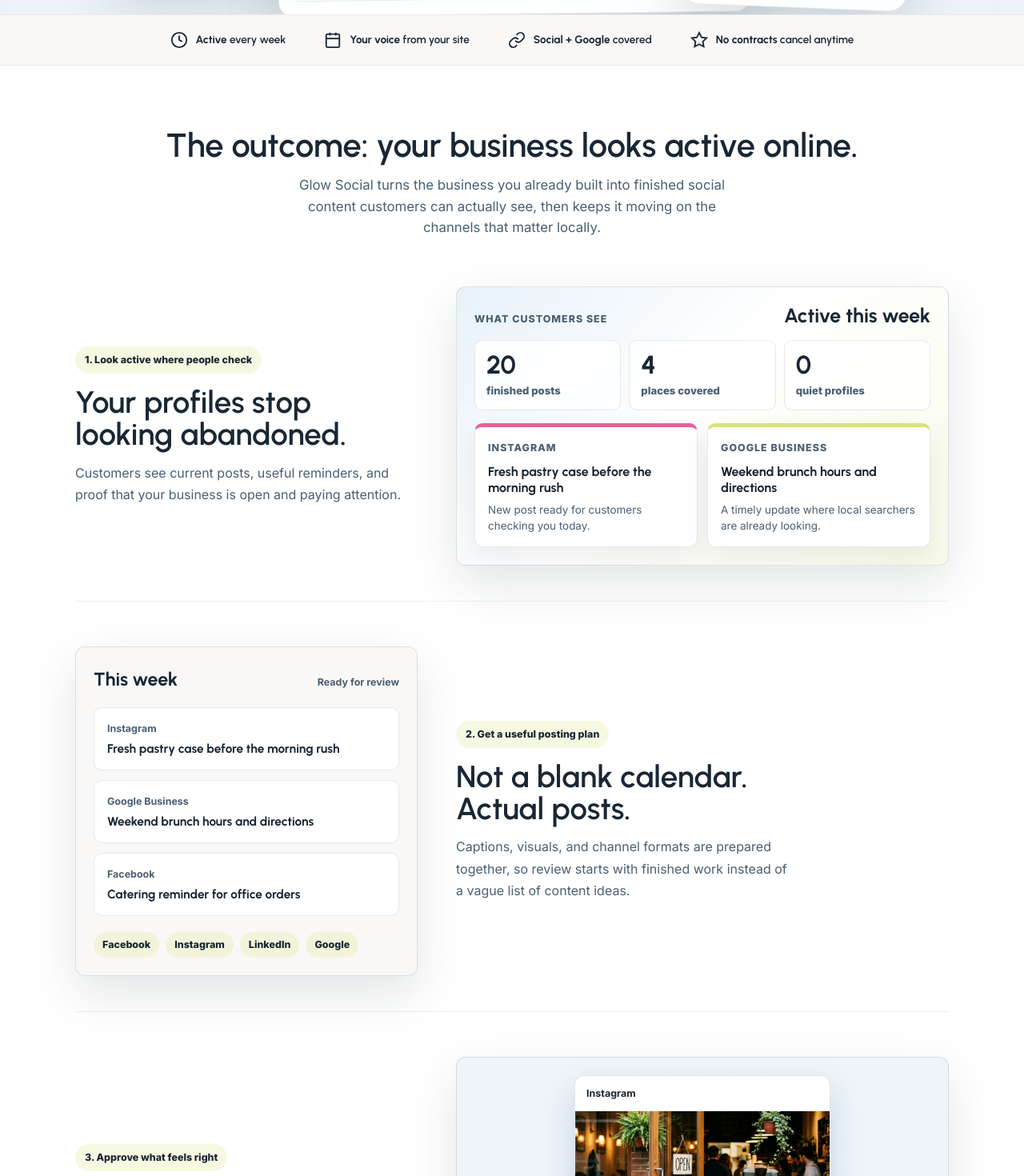
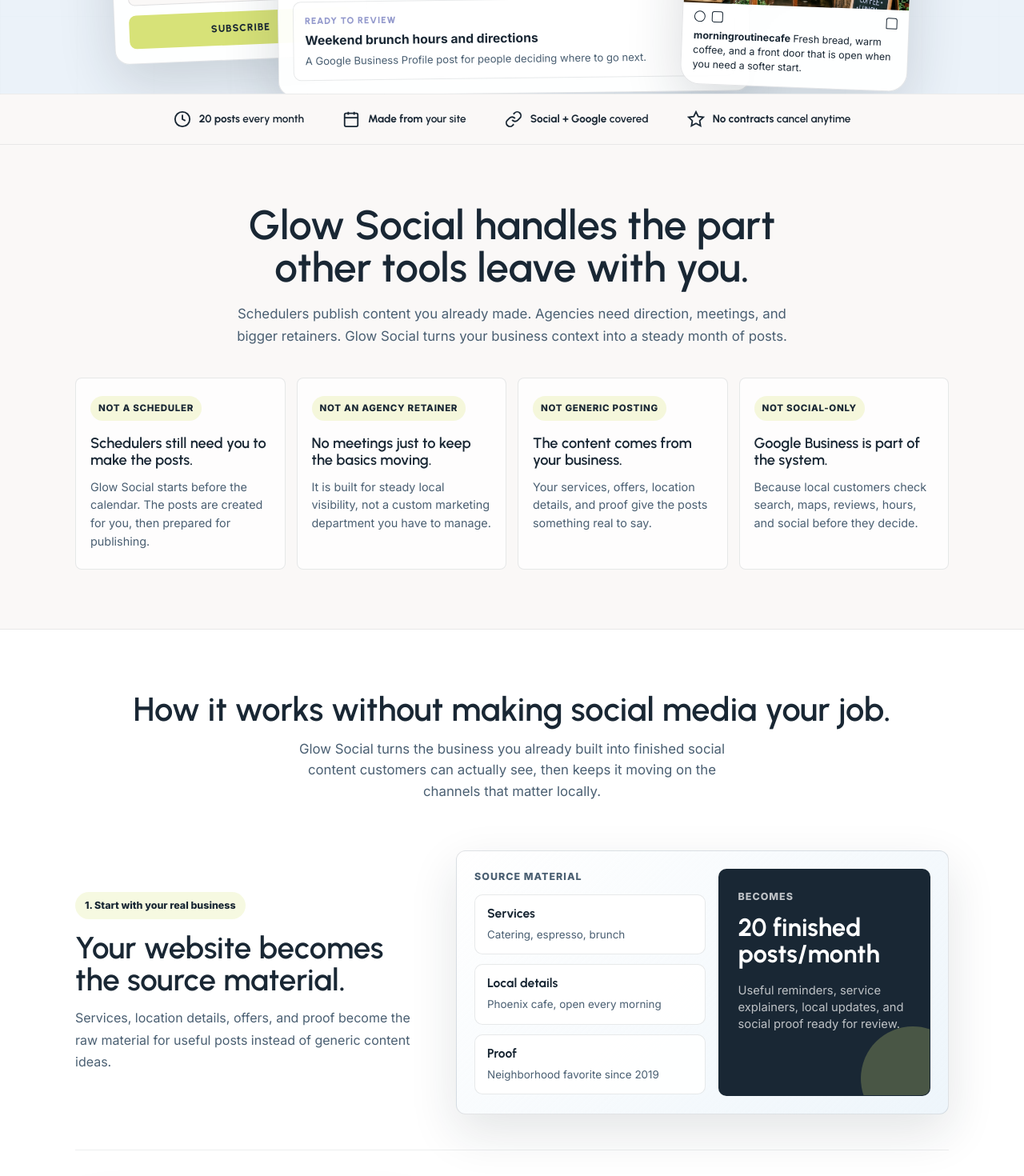
Before and after one commit to glowsocial/glowsocial.com, a Next.js app: page / in a window 1280 px wide. Shown: the part 1220-2690 px from the top of the page at 80% size. Built offline with nearby package versions, Linux system fonts and the light colour scheme.

Commit message:
feat: sharpen homepage positioning

```diff
--- a/app/components/HomeJsonLd.js
+++ b/app/components/HomeJsonLd.js
@@ -24,7 +24,7 @@ export default function HomeJsonLd() {
         name: "What is Glow Social?",
         acceptedAnswer: {
           "@type": "Answer",
-          text: "Glow Social is a done-for-you social media service that keeps your business active online. It creates posts in your voice, designs graphics for your business, and publishes where customers check, including Google Business Profile.",
+          text: "Glow Social is a done-for-you social media posting system for local businesses. It turns a business website, services, offers, proof, and local details into finished posts for Instagram, Facebook, LinkedIn, and Google Business Profile.",
         },
       },
       {
@@ -32,7 +32,7 @@ export default function HomeJsonLd() {
         name: "How is Glow Social different from other social media tools?",
         acceptedAnswer: {
           "@type": "Answer",
-          text: "Unlike Buffer, Hootsuite, or other tools that require you to create content yourself, Glow Social handles repeatable posting for you. We read your website, learn your voice, generate posts and graphics tailored to your business, and publish to the places customers check, including Google Business Profile. Plans are Core at $99/month, Pro at $149/month, and Unlimited at $299/month.",
+          text: "Schedulers like Buffer and Hootsuite publish content you already made. Glow Social creates the posts from your business context, prepares them for review, and keeps social plus Google Business Profile current. Plans are Core at $99/month, Pro at $149/month, and Unlimited at $299/month.",
         },
       },
       {
@@ -68,7 +68,7 @@ export default function HomeJsonLd() {
     name: "Glow Social",
     url: "https://glowsocial.com",
   description:
-    "Glow Social keeps local businesses active online with custom posts and publishing where customers check.",
+    "Glow Social turns local business websites and business context into finished posts for social channels and Google Business Profile.",
     contactPoint: {
       "@type": "ContactPoint",
       email: "kathleen@glowsocial.com",
@@ -84,7 +84,7 @@ export default function HomeJsonLd() {
     operatingSystem: "Web",
     url: "https://glowsocial.com",
   description:
-      "Done-for-you social media posting for local businesses. Glow Social creates brand-matched posts, custom graphics, automated publishing, and Google Business Profile visibility.",
+      "Done-for-you social media posting for local businesses. Glow Social creates finished posts from business context and keeps social channels plus Google Business Profile current.",
     offers: [
       {
         "@type": "Offer",
@@ -115,7 +115,7 @@ export default function HomeJsonLd() {
       },
     ],
     featureList:
-      "brand-matched voice, custom graphics, Google Business Profile posting, Google review monitoring, automated scheduling, multi-platform publishing",
+      "posts created from business context, brand-matched voice, Google Business Profile posting, Google review monitoring, automated scheduling, multi-platform publishing",
   };
 
   return (
--- a/app/components/HomePageContent.js
+++ b/app/components/HomePageContent.js
@@ -108,27 +108,57 @@ function WorkflowScenes() {
     <div className="workflow-scenes">
       <article className="workflow-scene">
         <div className="workflow-scene-copy">
-          <span className="workflow-step">1. Look active where people check</span>
-          <h3>Your profiles stop looking abandoned.</h3>
-          <p>Customers see current posts, useful reminders, and proof that your business is open and paying attention.</p>
+          <span className="workflow-step">1. Start with your real business</span>
+          <h3>Your website becomes the source material.</h3>
+          <p>Services, location details, offers, and proof become the raw material for useful posts instead of generic content ideas.</p>
         </div>
-        <div className="scene-panel scene-panel--outcomes" aria-label="Social media outcomes preview">
+        <div className="scene-panel scene-panel--source" aria-label="Website to finished posts preview">
+          <div className="source-column">
+            <span>Source material</span>
+            <div className="source-card">
+              <strong>Services</strong>
+              <p>Catering, espresso, brunch</p>
+            </div>
+            <div className="source-card">
+              <strong>Local details</strong>
+              <p>Phoenix cafe, open every morning</p>
+            </div>
+            <div className="source-card">
+              <strong>Proof</strong>
+              <p>Neighborhood favorite since 2019</p>
+            </div>
+          </div>
+          <div className="source-output">
+            <span>Becomes</span>
+            <strong>20 finished posts/month</strong>
+            <p>Useful reminders, service explainers, local updates, and social proof ready for review.</p>
+          </div>
+        </div>
+      </article>
+
+      <article className="workflow-scene workflow-scene--flip">
+        <div className="workflow-scene-copy">
+          <span className="workflow-step">2. Create the posts, not the calendar</span>
+          <h3>You are not handed a blank scheduler.</h3>
+          <p>Captions, visuals, and channel formats are prepared together, so review starts with finished work instead of another empty content tool.</p>
+        </div>
+        <div className="scene-panel scene-panel--outcomes" aria-label="Finished monthly posting output preview">
           <div className="outcome-summary">
-            <span>What customers see</span>
-            <strong>Active this week</strong>
+            <span>Monthly output</span>
+            <strong>Ready to review</strong>
           </div>
-          <div className="outcome-stats" aria-label="Posting outcomes">
+          <div className="outcome-stats" aria-label="Posting output">
             <div>
               <strong>20</strong>
               <span>finished posts</span>
             </div>
             <div>
               <strong>4</strong>
-              <span>places covered</span>
+              <span>channels covered</span>
             </div>
             <div>
               <strong>0</strong>
-              <span>quiet profiles</span>
+              <span>blank calendars</span>
             </div>
           </div>
           <div className="outcome-feed">
@@ -146,45 +176,13 @@ function WorkflowScenes() {
         </div>
       </article>
 
-      <article className="workflow-scene workflow-scene--flip">
-        <div className="workflow-scene-copy">
-          <span className="workflow-step">2. Get a useful posting plan</span>
-          <h3>Not a blank calendar. Actual posts.</h3>
-          <p>Captions, visuals, and channel formats are prepared together, so review starts with finished work instead of a vague list of content ideas.</p>
-        </div>
-        <div className="scene-panel scene-panel--calendar" aria-label="Content plan preview">
-          <div className="scene-week-header">
-            <strong>This week</strong>
-            <span>Ready for review</span>
-          </div>
-          <div className="scene-post-row">
-            <span>Instagram</span>
-            <strong>Fresh pastry case before the morning rush</strong>
-          </div>
-          <div className="scene-post-row">
-            <span>Google Business</span>
-            <strong>Weekend brunch hours and directions</strong>
-          </div>
-          <div className="scene-post-row">
-            <span>Facebook</span>
-            <strong>Catering reminder for office orders</strong>
-          </div>
-          <div className="scene-channel-row" aria-label="Supported channels">
-            <span>Facebook</span>
-            <span>Instagram</span>
-            <span>LinkedIn</span>
-            <span>Google</span>
-          </div>
-        </div>
-      </article>
-
       <article className="workflow-scene">
         <div className="workflow-scene-copy">
-          <span className="workflow-step">3. Approve what feels right</span>
-          <h3>You stay in control without doing the work.</h3>
-          <p>Skip or approve posts before they publish. The goal is less babysitting, not another dashboard to manage.</p>
+          <span className="workflow-step">3. Keep approval simple</span>
+          <h3>Final say without content production.</h3>
+          <p>Approve the posts that fit and skip anything that does not. The work stays light because the posts are already made.</p>
         </div>
-        <div className="scene-panel scene-panel--approval" aria-label="Approval queue preview">
+        <div className="scene-panel scene-panel--approval" aria-label="Simple approval preview">
           <div className="approval-card">
             <span className="approval-platform">Instagram</span>
             <div className="approval-image"></div>
@@ -200,14 +198,14 @@ function WorkflowScenes() {
 
       <article className="workflow-scene workflow-scene--flip">
         <div className="workflow-scene-copy">
-          <span className="workflow-step">4. Stay visible every week</span>
-          <h3>Your channels keep looking current.</h3>
-          <p>Once posts are approved, the important reminders, proof, and local updates keep moving to the places customers already check.</p>
+          <span className="workflow-step">4. Cover social and local search</span>
+          <h3>Google Business does not get forgotten.</h3>
+          <p>The same monthly system keeps social profiles and high-intent local search surfaces current.</p>
         </div>
         <div className="scene-panel scene-panel--cadence" aria-label="Posting cadence outcome preview">
           <div className="cadence-header">
-            <span>After approval</span>
-            <strong>Active all month</strong>
+            <span>Where it goes</span>
+            <strong>Social + Google</strong>
           </div>
           <div className="cadence-list">
             <div className="cadence-row cadence-row--live">
@@ -232,11 +230,60 @@ function WorkflowScenes() {
   );
 }
 
+function DifferenceSection() {
+  const differences = [
+    {
+      label: "Not a scheduler",
+      title: "Schedulers still need you to make the posts.",
+      body: "Glow Social starts before the calendar. The posts are created for you, then prepared for publishing.",
+    },
+    {
+      label: "Not an agency retainer",
+      title: "No meetings just to keep the basics moving.",
+      body: "It is built for steady local visibility, not a custom marketing department you have to manage.",
+    },
+    {
+      label: "Not generic posting",
+      title: "The content comes from your business.",
+      body: "Your services, offers, location details, and proof give the posts something real to say.",
+    },
+    {
+      label: "Not social-only",
+      title: "Google Business is part of the system.",
+      body: "Because local customers check search, maps, reviews, hours, and social before they decide.",
+    },
+  ];
+
+  return (
+    <section className="difference" aria-label="How Glow Social is different">
+      <div className="container">
+        <div className="difference-header">
+          <h2>Glow Social handles the part other tools leave with you.</h2>
+          <p>
+            Schedulers publish content you already made. Agencies need direction, meetings, and bigger retainers.
+            {" "}
+            <BrandName /> turns your business context into a steady month of posts.
+          </p>
+        </div>
+        <div className="difference-grid">
+          {differences.map((item) => (
+            <article className="difference-card" key={item.label}>
+              <span>{item.label}</span>
+              <h3>{item.title}</h3>
+              <p>{item.body}</p>
+            </article>
+          ))}
+        </div>
+      </div>
+    </section>
+  );
+}
+
 function ValueComparison({ pricing }) {
   return (
     <section className="value-compare" id="compare-options">
       <div className="container">
-        <h2>Compared to the usual options, this is the lighter lift.</h2>
+        <h2>Use Glow Social when the bottleneck is making the posts.</h2>
         <p className="section-sub">The real alternative is not another scheduler. It is your time, an agency retainer, or hiring someone before you are ready.</p>
         <div className="value-table-wrap">
           <table className="value-table">
@@ -306,34 +353,17 @@ export default function HomePageContent() {
           <div className="hero-copy">
             <span className="hero-badge">
               <span className="badge-dot"></span>
-              Local business social media, handled
+              Done-for-you local social media
             </span>
             <h1>
-              <span>Social media for</span>
-              <span className="hero-audience" aria-hidden="true">
-                <span className="hero-audience-track">
-                  <span>cafes.</span>
-                  <span>e-commerce.</span>
-                  <span className="hero-audience-compact">insurance agents.</span>
-                  <span>med spas.</span>
-                  <span className="hero-audience-compact">wellness clinics.</span>
-                  <span>life coaches.</span>
-                  <span className="hero-audience-compact">business coaches.</span>
-                  <span>Realtors.</span>
-                  <span>salons.</span>
-                  <span>contractors.</span>
-                  <span>clinics.</span>
-                  <span>local shops.</span>
-                  <span>cafes.</span>
-                </span>
-              </span>
-              <span className="visually-hidden">local businesses.</span>
+              <span>Your website already has</span>
+              <span>the posts in it.</span>
             </h1>
             <p className="hero-sub">
-              Paste your website. <BrandName /> turns it into finished posts for Instagram, Facebook, LinkedIn, and Google Business Profile.
+              Paste your website. <BrandName /> turns your services, offers, proof, and local details into finished posts for Instagram, Facebook, LinkedIn, and Google Business Profile.
             </p>
             <p className="hero-desc">
-              No content calendar to maintain. No generic captions. No quiet profiles making people wonder if you are still open.
+              Not a scheduler. Not an agency retainer. A steady posting system for businesses that need to look current without creating content every week.
             </p>
             <form
               className="hero-url-form"
@@ -369,15 +399,15 @@ export default function HomePageContent() {
             <div className="hero-proof">
               <div className="hero-proof-item">
                 <svg viewBox="0 0 24 24" fill="none" stroke="currentColor" strokeWidth="2"><path d="M22 11.08V12a10 10 0 1 1-5.93-9.14"/><polyline points="22 4 12 14.01 9 11.01"/></svg>
-                <span>Posts created for you</span>
+                <span>Creates the posts</span>
               </div>
               <div className="hero-proof-item">
                 <svg viewBox="0 0 24 24" fill="none" stroke="currentColor" strokeWidth="2"><rect x="3" y="3" width="18" height="18" rx="2"/><polyline points="9 11 12 14 22 4"/></svg>
-                <span>Google Business included</span>
+                <span>Social + Google</span>
               </div>
               <div className="hero-proof-item">
                 <svg viewBox="0 0 24 24" fill="none" stroke="currentColor" strokeWidth="2"><path d="M20 21v-2a4 4 0 0 0-4-4H8a4 4 0 0 0-4 4v2"/><circle cx="12" cy="7" r="4"/></svg>
-                <span>Approve before publish</span>
+                <span>Approve or skip</span>
               </div>
             </div>
           </div>
@@ -390,11 +420,11 @@ export default function HomePageContent() {
         <div className="container trust-bar-inner">
           <div className="trust-stat">
             <svg className="trust-icon" viewBox="0 0 24 24" fill="none" stroke="currentColor" strokeWidth="2"><circle cx="12" cy="12" r="10" /><polyline points="12 6 12 12 16 14" /></svg>
-            <div><strong>Active</strong> every week</div>
+            <div><strong>20 posts</strong> every month</div>
           </div>
           <div className="trust-stat">
             <svg className="trust-icon" viewBox="0 0 24 24" fill="none" stroke="currentColor" strokeWidth="2"><rect x="3" y="4" width="18" height="18" rx="2" /><line x1="16" y1="2" x2="16" y2="6" /><line x1="8" y1="2" x2="8" y2="6" /><line x1="3" y1="10" x2="21" y2="10" /></svg>
-            <div><strong>Your voice</strong> from your site</div>
+            <div><strong>Made from</strong> your site</div>
           </div>
           <div className="trust-stat">
             <svg className="trust-icon" viewBox="0 0 24 24" fill="none" stroke="currentColor" strokeWidth="2"><path d="M10 13a5 5 0 0 0 7.54.54l3-3a5 5 0 0 0-7.07-7.07l-1.72 1.71" /><path d="M14 11a5 5 0 0 0-7.54-.54l-3 3a5 5 0 0 0 7.07 7.07l1.71-1.71" /></svg>
@@ -407,10 +437,12 @@ export default function HomePageContent() {
         </div>
       </section>
 
+      <DifferenceSection />
+
       {/* ============ WORKFLOW — Product in four steps ============ */}
       <section className="workflow" id="how">
         <div className="container">
-          <h2>The outcome: your business looks active online.</h2>
+          <h2>How it works without making social media your job.</h2>
           <p className="section-sub">
             <BrandName /> turns the business you already built into finished social content customers can actually see, then keeps it moving on the channels that matter locally.
           </p>
--- a/app/home.css
+++ b/app/home.css
@@ -791,6 +791,82 @@
   flex-shrink: 0;
 }
 
+/* ---- Difference ---- */
+.difference {
+  padding: 74px 0;
+  background: var(--paper);
+  border-bottom: 1px solid rgba(25, 39, 52, 0.08);
+}
+
+.difference-header {
+  max-width: 780px;
+  margin: 0 auto;
+  text-align: center;
+}
+
+.difference-header h2 {
+  color: var(--navy);
+  font-size: clamp(2rem, 4vw, 3.35rem);
+  line-height: 1.02;
+  margin-bottom: 18px;
+  letter-spacing: 0;
+  text-transform: none;
+}
+
+.difference-header p {
+  margin: 0 auto;
+  max-width: 690px;
+  color: var(--text-muted);
+  font-size: 1.05rem;
+  line-height: 1.68;
+}
+
+.difference-grid {
+  display: grid;
+  grid-template-columns: repeat(4, minmax(0, 1fr));
+  gap: 14px;
+  margin-top: 38px;
+}
+
+.difference-card {
+  min-height: 230px;
+  padding: 22px 18px;
+  border: 1px solid rgba(25, 39, 52, 0.1);
+  border-radius: 8px;
+  background: rgba(255, 255, 255, 0.74);
+}
+
+.difference-card span {
+  display: inline-flex;
+  align-items: center;
+  min-height: 28px;
+  margin-bottom: 18px;
+  padding: 6px 10px;
+  border-radius: 999px;
+  background: rgba(215, 226, 120, 0.26);
+  color: var(--navy);
+  font-size: 0.72rem;
+  font-weight: 800;
+  letter-spacing: 0.06em;
+  text-transform: uppercase;
+}
+
+.difference-card h3 {
+  color: var(--navy);
+  font-size: 1.14rem;
+  line-height: 1.18;
+  margin-bottom: 11px;
+  letter-spacing: 0;
+  text-transform: none;
+}
+
+.difference-card p {
+  margin: 0;
+  color: var(--text-muted);
+  font-size: 0.9rem;
+  line-height: 1.58;
+}
+
 /* ---- Workflow ---- */
 .workflow {
   padding: 76px 0;
@@ -965,6 +1041,102 @@
   font-family: var(--font-heading);
   font-size: 0.96rem;
   line-height: 1.3;
+}
+
+.scene-panel--source {
+  display: grid;
+  grid-template-columns: minmax(0, 1fr) minmax(0, 0.92fr);
+  gap: 16px;
+  align-items: stretch;
+  background:
+    linear-gradient(135deg, rgba(255, 255, 255, 0.92), rgba(221, 236, 247, 0.5)),
+    var(--white);
+}
+
+.source-column,
+.source-output {
+  display: grid;
+  align-content: start;
+  gap: 12px;
+}
+
+.source-column > span,
+.source-output span {
+  color: var(--text-muted);
+  font-size: 0.78rem;
+  font-weight: 800;
+  letter-spacing: 0.08em;
+  text-transform: uppercase;
+}
+
+.source-card,
+.source-output {
+  border: 1px solid rgba(25, 39, 52, 0.1);
+  border-radius: 10px;
+  background: rgba(255, 255, 255, 0.9);
+}
+
+.source-card {
+  padding: 14px 15px;
+}
+
+.source-card strong,
+.source-output strong {
+  display: block;
+  color: var(--navy);
+  font-family: var(--font-heading);
+  line-height: 1.2;
+}
+
+.source-card strong {
+  font-size: 0.98rem;
+}
+
+.source-card p,
+.source-output p {
+  margin: 7px 0 0;
+  color: var(--text-muted);
+  font-size: 0.84rem;
+  line-height: 1.45;
+}
+
+.source-output {
+  position: relative;
+  justify-content: center;
+  padding: 24px;
+  background: var(--navy);
+  color: var(--white);
+  overflow: hidden;
+}
+
+.source-output::after {
+  content: "";
+  position: absolute;
+  right: -44px;
+  bottom: -44px;
+  width: 130px;
+  height: 130px;
+  border-radius: 999px;
+  background: rgba(215, 226, 120, 0.25);
+}
+
+.source-output span,
+.source-output p {
+  color: rgba(255, 255, 255, 0.72);
+}
+
+.source-output strong {
+  position: relative;
+  z-index: 1;
+  color: var(--white);
+  font-size: 1.95rem;
+  line-height: 1.05;
+}
+
+.source-output p {
+  position: relative;
+  z-index: 1;
+  font-size: 0.92rem;
 }
 
 .scene-panel--outcomes {
@@ -1765,6 +1937,7 @@
   }
   .features-grid { grid-template-columns: 1fr; }
   .brain-grid { grid-template-columns: 1fr; }
+  .difference-grid { grid-template-columns: repeat(2, minmax(0, 1fr)); }
   .pricing-grid { grid-template-columns: 1fr; max-width: 400px; margin: 40px auto 0; }
   .workflow-grid { grid-template-columns: repeat(2, 1fr); }
   .workflow-scenes { gap: 34px; }
@@ -1860,6 +2033,9 @@
   .showcase-card-art--photo { height: 230px; }
   .showcase-card p { font-size: 0.82rem; }
   .trust-bar-inner { flex-direction: column; gap: 12px; text-align: center; }
+  .difference { padding: 56px 0; }
+  .difference-grid { grid-template-columns: 1fr; }
+  .difference-card { min-height: 0; }
   .workflow { padding: 56px 0; }
   .workflow-grid { grid-template-columns: 1fr; }
   .workflow-card { min-height: 0; }
@@ -1870,6 +2046,8 @@
     min-height: 0;
     padding: 16px;
   }
+  .scene-panel--source { grid-template-columns: 1fr; }
+  .source-output { min-height: 190px; }
   .outcome-summary { display: grid; gap: 4px; }
   .outcome-feed { grid-template-columns: 1fr; }
   .cadence-header { display: grid; gap: 4px; }
--- a/app/how-it-works/page.js
+++ b/app/how-it-works/page.js
@@ -48,7 +48,7 @@ const steps = [
     number: "05",
     eyebrow: "Review drafts",
     title: "Nothing publishes until you approve it.",
-    body: "When the drafts are ready, open the app, review each post, edit anything you want, and connect the profiles you want kept active.",
+    body: "When the drafts are ready, open the app, approve what fits, skip anything that does not, and connect the profiles you want kept active.",
     preview: "review",
   },
 ];
--- a/app/layout.js
+++ b/app/layout.js
@@ -29,7 +29,7 @@ export const metadata = {
     template: "%s | Glow Social",
   },
   description:
-    "Glow Social keeps local businesses active online with posts written in your voice and published to social channels plus Google Business Profile.",
+    "Glow Social turns your website and business context into finished posts for social channels plus Google Business Profile.",
   openGraph: {
     type: "website",
     locale: "en_US",
@@ -37,7 +37,7 @@ export const metadata = {
     siteName: "Glow Social",
     title: "Glow Social | Done-for-you social media for local businesses",
     description:
-      "Glow Social turns your website into finished posts and publishes them where local customers check, including Google Business Profile.",
+      "Glow Social turns your website, services, offers, and proof into finished posts for social channels plus Google Business Profile.",
     images: [
       {
         url: "https://glowsocial.com/images/og-image.png",
@@ -51,7 +51,7 @@ export const metadata = {
     card: "summary_large_image",
     title: "Glow Social | Done-for-you social media for local businesses",
     description:
-      "Glow Social keeps local businesses active online with posts written in your voice and published where customers check.",
+      "Glow Social turns your website and business context into finished posts for social channels plus Google Business Profile.",
     images: ["https://glowsocial.com/images/og-image.png"],
   },
   robots: {
```
